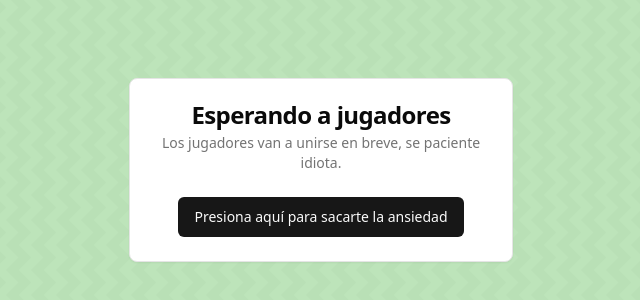
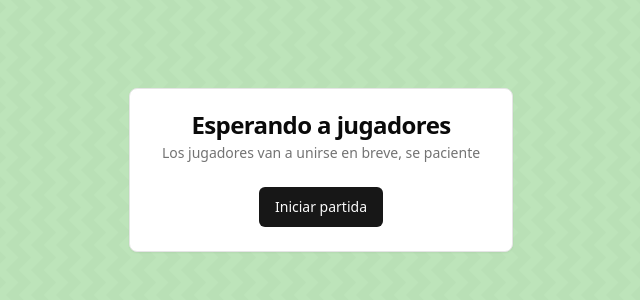
Before and after one commit to DeMarc-Team/ElSwitcher-Frontend, a React (Vite) app: page /waiting_room in a window 1280 px wide. Shown: the part 230-530 px from the top of the page, without its empty margins (319-959 px from the left). Built offline with nearby package versions, Linux system fonts and the light colour scheme.

Commit message:
DEM 52 feat: se cambió el mensaje de la interfaz de espera

```diff
--- a/src/containers/waiting_room/Waiting_room.tsx
+++ b/src/containers/waiting_room/Waiting_room.tsx
@@ -4,7 +4,7 @@ function Waiting_room() {
         <div className="flex h-[100vh] w-full items-center justify-center">
             <Room
                 title="Esperando a jugadores"
-                description="Los jugadores van a unirse en breve, se paciente idiota."
+                description="Los jugadores van a unirse en breve, se paciente"
             />
         </div>
     );
--- a/src/containers/waiting_room/components/Room.tsx
+++ b/src/containers/waiting_room/components/Room.tsx
@@ -21,7 +21,7 @@ const Room: React.FC<CardHomeProps> = ({ title, description }) => {
                 <CardDescription>{description}</CardDescription>
             </CardHeader>
             <CardContent>
-                <Button>Presiona aquí para sacarte la ansiedad</Button>
+                <Button>Iniciar partida</Button>
             </CardContent>
         </Card>
     );
```
